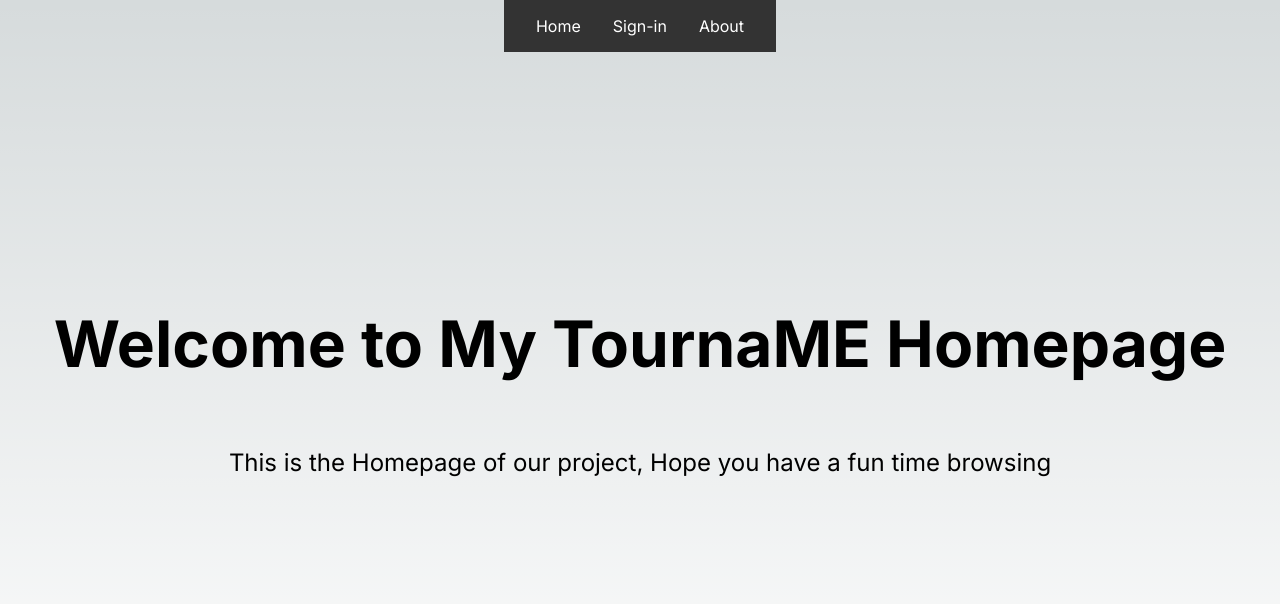
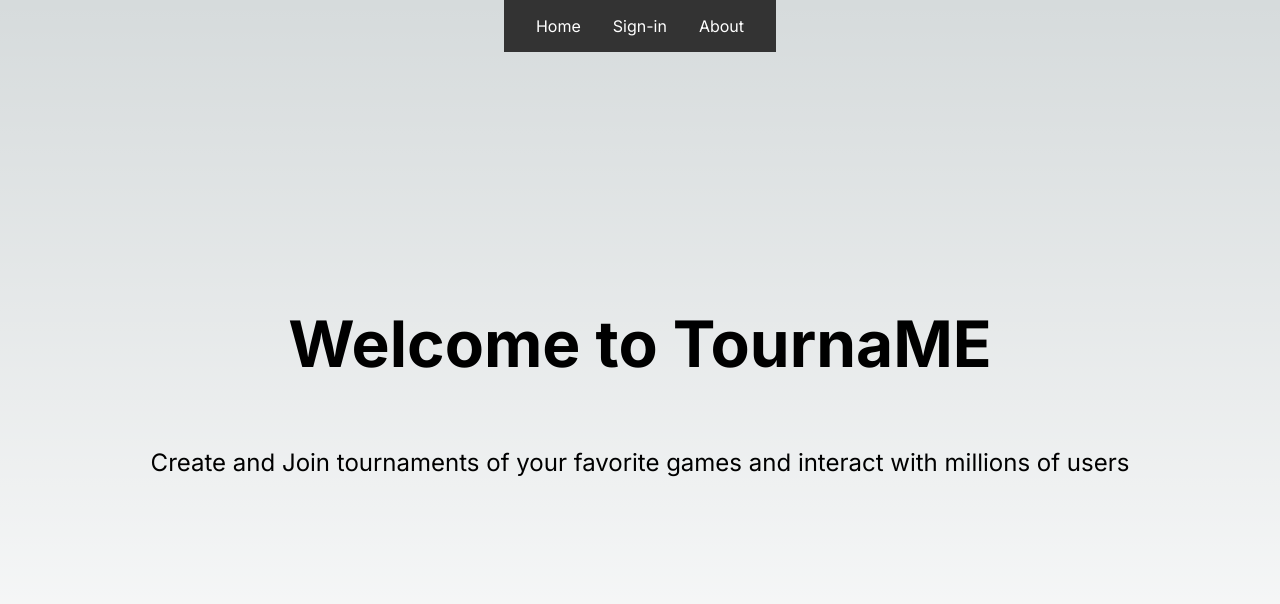
Before and after one commit to Player1IL/TournaME-Client, a Next.js app: page / in a window 1280 px wide. Shown: the top 604 px of the page. Built offline with nearby package versions, Linux system fonts and the light colour scheme.

Commit message:
Move things around and rewrote some text

```diff
--- a/src/app/page.js
+++ b/src/app/page.js
@@ -1,7 +1,7 @@
 // pages/index.js
 import Head from 'next/head';
-import Navbar from '../../components/Navbar';
-import styles from '../../components/Home.module.css';
+import Navbar from './components/Navbar';
+import styles from './components/Home.module.css';
 
 export default function Home() {
     return (
@@ -15,10 +15,10 @@ export default function Home() {
 
             <main className={styles.main}>
                 <h1 className={styles.title}>
-                    Welcome to My TournaME Homepage
+                    Welcome to TournaME
                 </h1>
                 <p className={styles.description}>
-                    This is the Homepage of our project, Hope you have a fun time browsing
+                    Create and Join tournaments of your favorite games and interact with millions of users
                 </p>
             </main>
         </div>
--- a/src/app/pages/about/About.module.css
+++ b/src/app/pages/about/About.module.css
@@ -1,4 +1,3 @@
-
 .container {
     display: flex;
     justify-content: center;
--- a/src/app/pages/personal/page.js
+++ b/src/app/pages/personal/page.js
@@ -1,5 +1,5 @@
 import Head from 'next/head';
-import Navbar from '../../../../components/Navbar';
+import Navbar from '../../components/Navbar';
 
 export default function Personal() {
     return (
--- a/src/app/pages/signin/form.js
+++ b/src/app/pages/signin/form.js
@@ -33,7 +33,6 @@ export default function Form() {
             //setResName(responseBody.username);
             router.push('../')
         }
-
         console.log("response & redirect: ", responseBody);
 
     };
```
Also changed, not shown: src/app/pages/about/page.js (+7 -1 lines), src/app/components/Home.module.css (renamed from components/Home.module.css), src/app/components/Navbar.js (renamed from components/Navbar.js), src/app/components/Navbar.module.css (renamed from components/Navbar.module.css).
